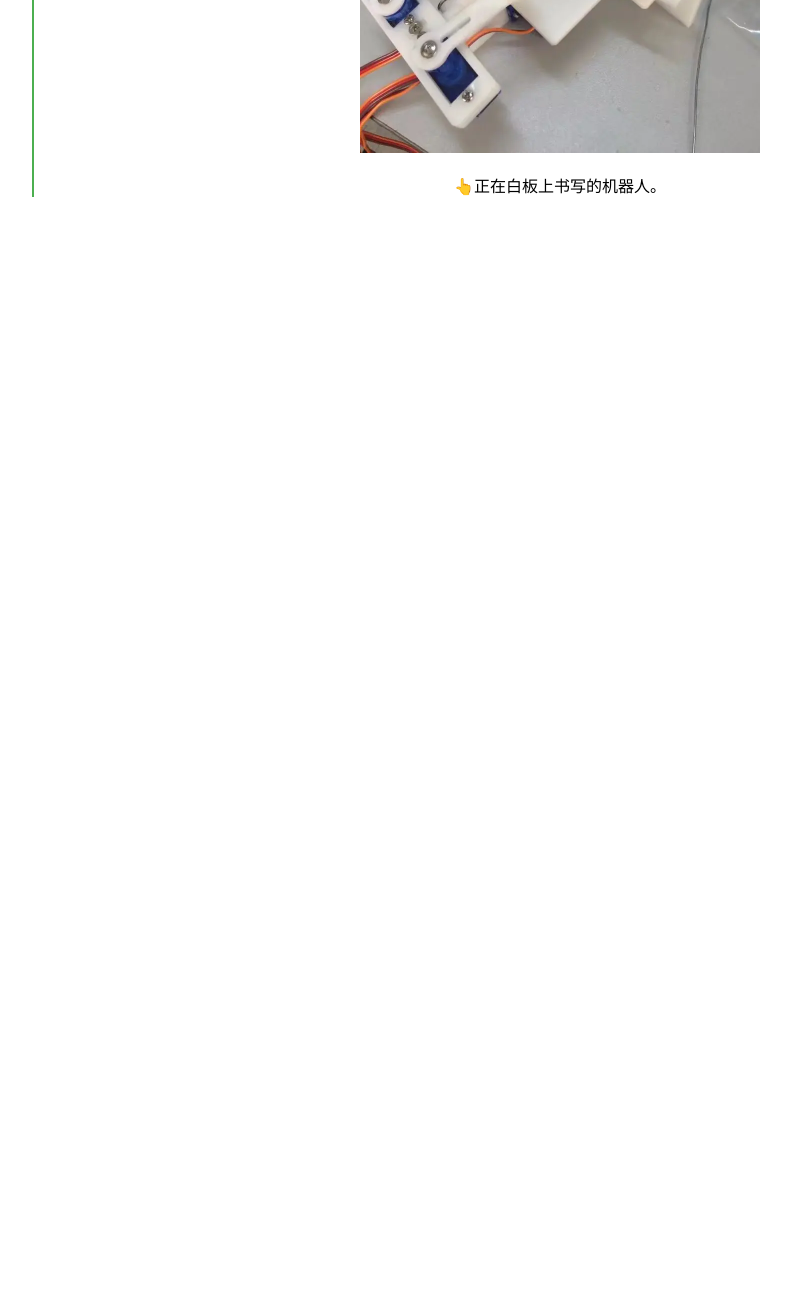
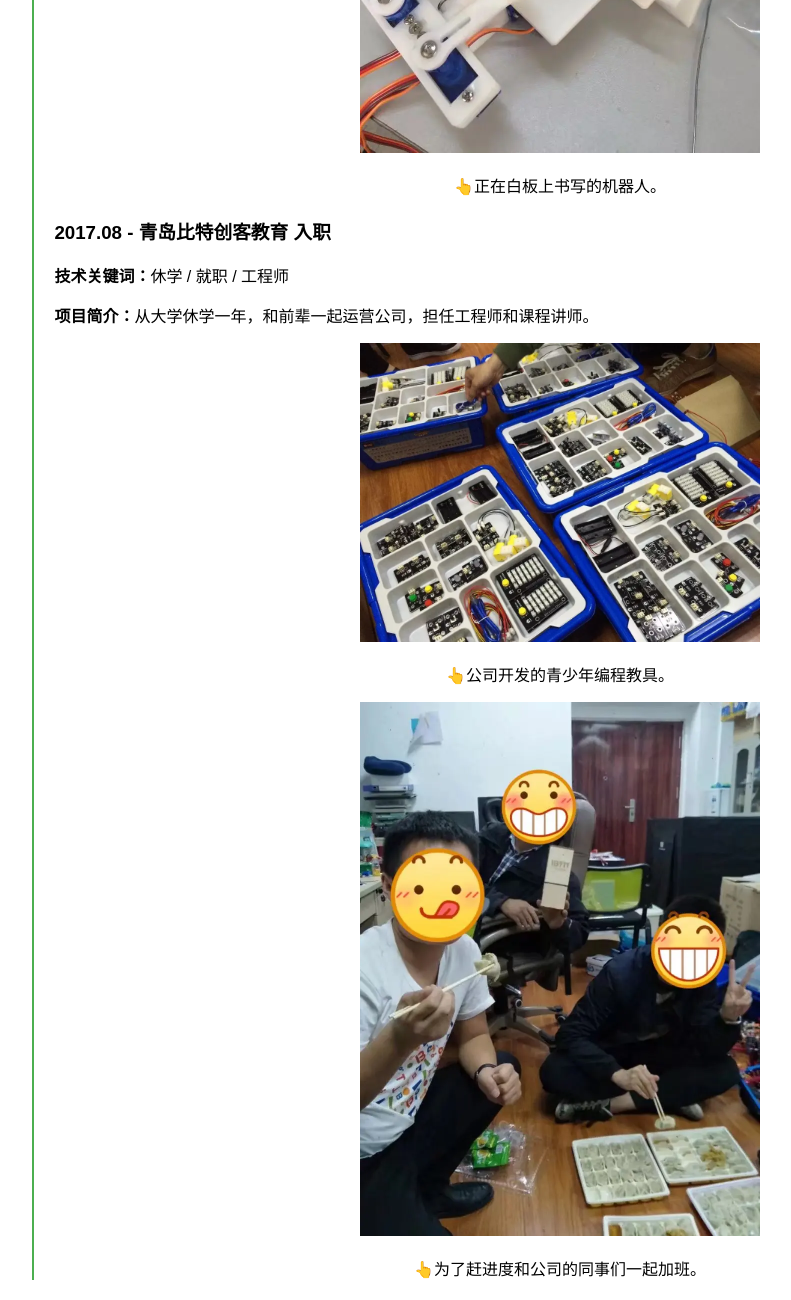
Before and after one commit to ander-ryu/personal-site, a plain HTML site: page previousProject.html in a window 1280 px wide. Shown: the part 9354-10654 px from the top of the page, without its empty margins (91-882 px from the left). Before the commit the page ends 9571 px from the top, so only its background shows below. Drawn offline with Linux system fonts and the light colour scheme.

Commit message:
Add files via upload

```diff
--- a/previousProject.html
+++ b/previousProject.html
@@ -124,6 +124,16 @@
         <p>👆正在白板上书写的机器人。</p>
       </div>
 
+      <div style="margin:20px 0;">
+        <h3 style="text-align: left;">2017.08 - 青岛比特创客教育 入职</h3>
+        <p style="text-align: left;"><b>技术关键词：</b>休学 / 就职 / 工程师</p>
+        <p style="text-align: left;"><b>项目简介：</b>从大学休学一年，和前辈一起运营公司，担任工程师和课程讲师。</p>
+        <img src="./2017.03.24-1.webp" alt="项目截图" width="400">
+        <p>👆公司开发的青少年编程教具。</p>
+        <img src="./2017.10.22-1.webp" alt="项目截图" width="400">
+        <p>👆为了赶进度和公司的同事们一起加班。</p>
+      </div>
+
 
 
 
```
Also changed, not shown: 2017.03.24-1.webp (added), 2017.10.22-1.webp (added).
